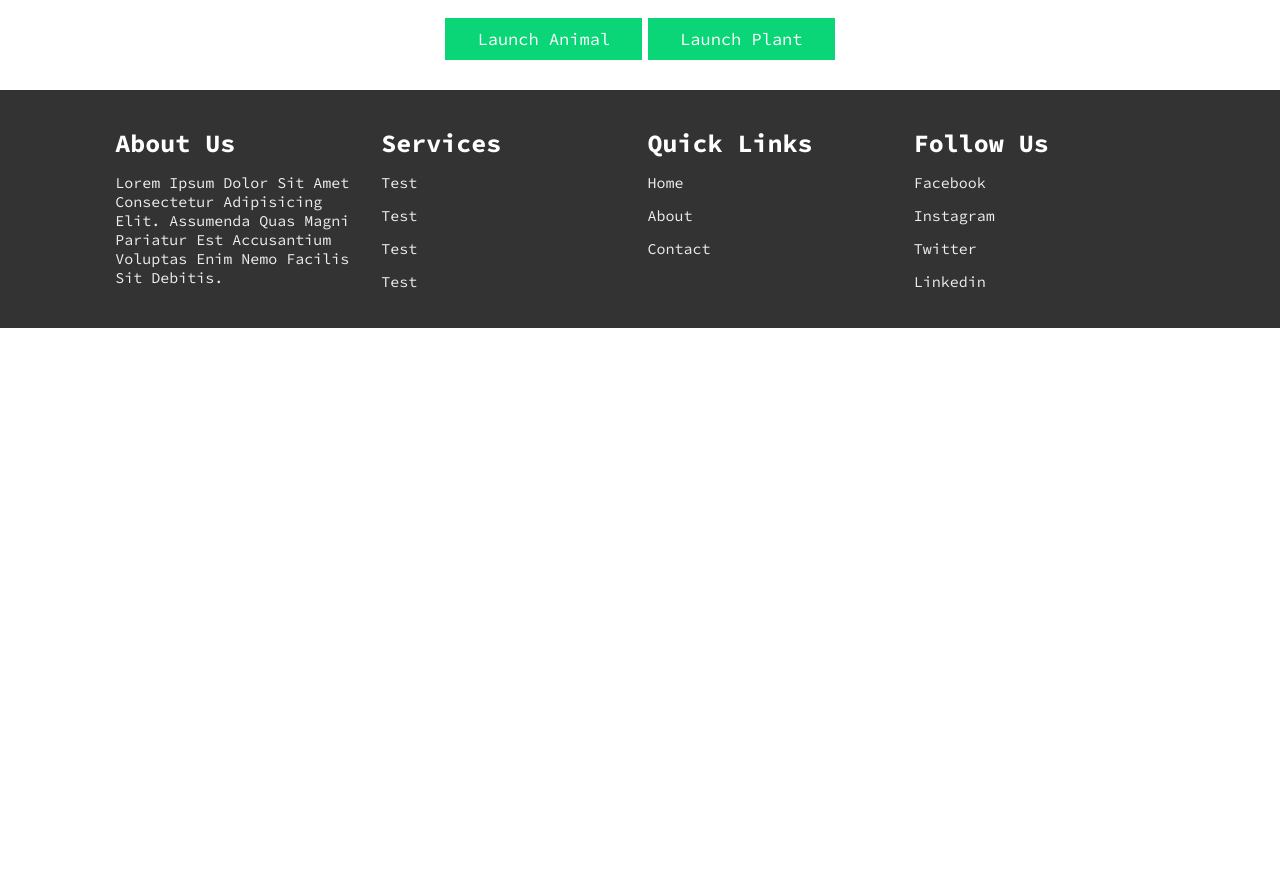
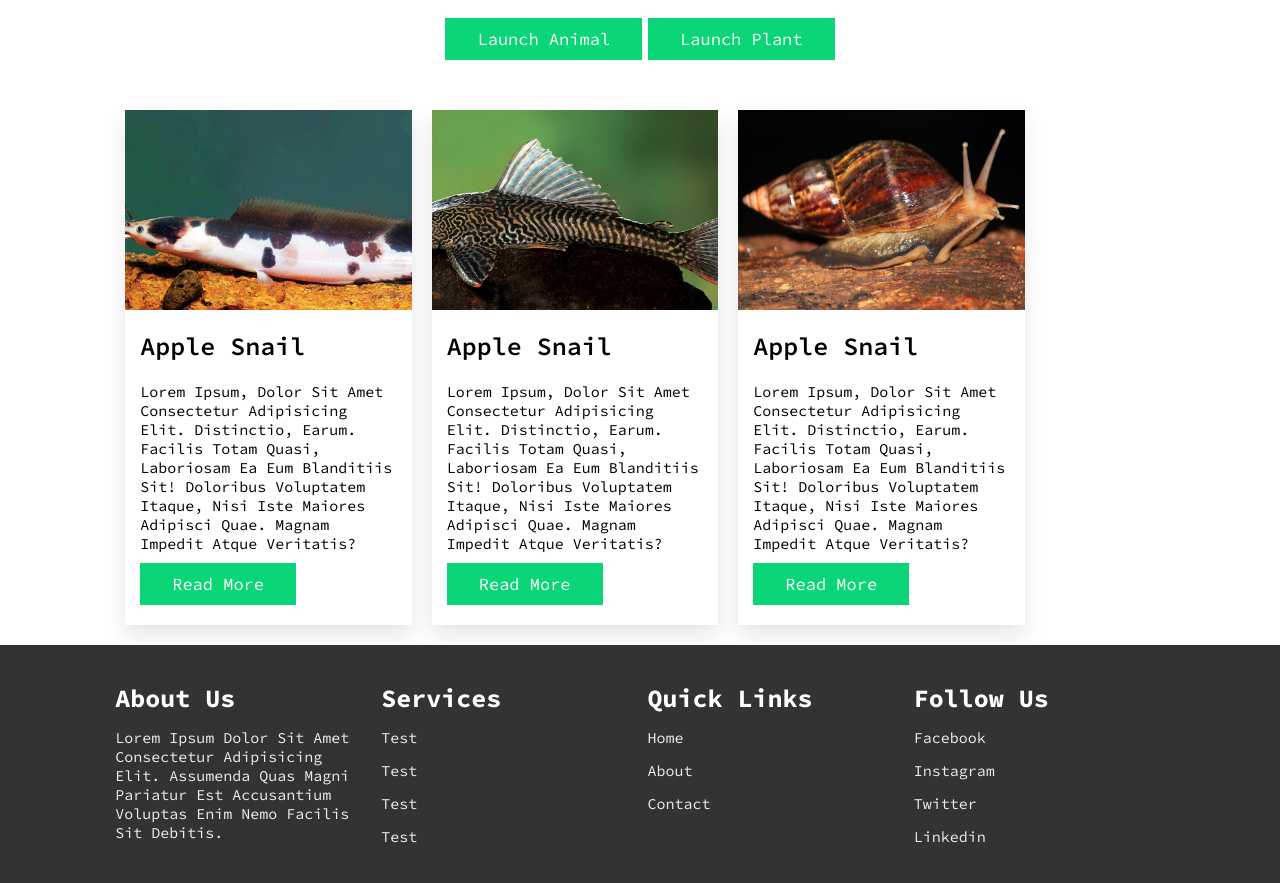
Before and after one commit to JosephLahiru/invasive-alien-species-detector, a Flask app: page / in a window 1280 px wide. Shown: the part 72-955 px from the top of the page. Before the commit the page ends 400 px from the top, so only its background shows below. Run offline with Flask 2, Linux system fonts and the light colour scheme.

Commit message:
Basic News Feed Added

```diff
--- a/flask_web/static/css/main.css
+++ b/flask_web/static/css/main.css
@@ -191,6 +191,54 @@ header .search-bar-container label:hover{
     padding:1rem 0;
   }
 
+/** News Feed CSS**/
+.newsfeed{
+    padding-bottom: 2rem;
+    max-width: 1150px;
+    display: flex;
+}
+
+.newsfeed .card{
+    background: rgb(255, 255, 255);
+    box-shadow: 0 1rem 2rem rgba(0,0,0,.1);
+    flex: 1;
+    margin: 0 10px;
+}
+
+.newsfeed .card .img{
+    height: 200px;
+    width: 100%;
+}
+
+.newsfeed .card .img img{
+    height: 100%;
+    width: 100%;
+    object-fit: cover;
+}
+
+.newsfeed .card .content .title{
+    font-size: 25px;
+    font-weight: 600;
+    padding:1rem 2rem 2rem 0;
+}
+
+.newsfeed .card .content{
+    padding: 10px 15px;
+    font-size: 15px;
+    padding-bottom: 2rem;
+}
+
+
+
+
+
+
+
+
+
+
+
+
 
  /** Footer CSS**/
 .footer{
--- a/flask_web/templates/index.html
+++ b/flask_web/templates/index.html
@@ -52,7 +52,52 @@
 
 <!--Main button section ends-->
 
+<!--New Feed section -->
 
+<section class="newsfeed" id="newsfeed">
+    <div class="card">
+        <div class="img"><img src="static/images/1-1.jpg"></div>
+        <div class="content">
+            <div class="title">Apple snail</div>
+            <p>Lorem ipsum, dolor sit amet consectetur adipisicing elit. Distinctio, earum.
+                 Facilis totam quasi, laboriosam ea eum blanditiis sit! Doloribus voluptatem itaque,
+                 nisi iste maiores adipisci quae.
+                Magnam impedit atque veritatis?
+            </p>
+            <button class="btn">Read More</button>
+        </div>
+    </div>
+
+    <div class="card">
+        <div class="img"><img src="static/images/1-2.jpg"></div>
+        <div class="content">
+            <div class="title">Apple snail</div>
+            <p>Lorem ipsum, dolor sit amet consectetur adipisicing elit. Distinctio, earum.
+                 Facilis totam quasi, laboriosam ea eum blanditiis sit! Doloribus voluptatem itaque,
+                 nisi iste maiores adipisci quae.
+                Magnam impedit atque veritatis?
+            </p>
+            <button class="btn">Read More</button>
+        </div>
+    </div>
+
+    <div class="card">
+        <div class="img"><img src="static/images/1-3-e1491028422949.jpg"></div>
+        <div class="content">
+            <div class="title">Apple snail</div>
+            <p>Lorem ipsum, dolor sit amet consectetur adipisicing elit. Distinctio, earum.
+                 Facilis totam quasi, laboriosam ea eum blanditiis sit! Doloribus voluptatem itaque,
+                 nisi iste maiores adipisci quae.
+                Magnam impedit atque veritatis?
+            </p>
+            <button class="btn">Read More</button>
+        </div>
+    </div>
+
+
+</section>
+
+<!--New Feed section ends-->
 
 
 <!-- footer section  -->
```
